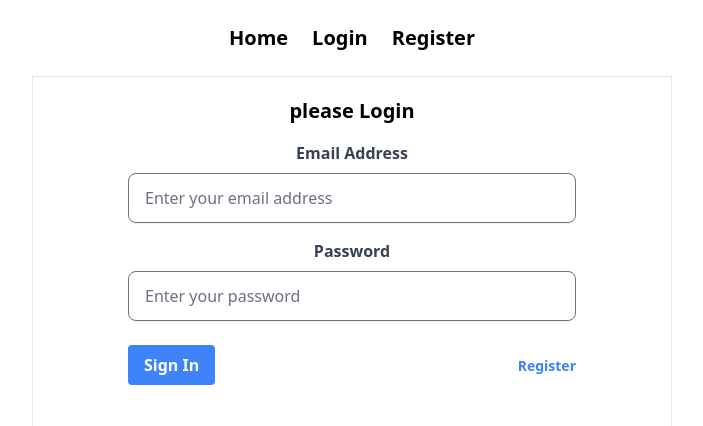
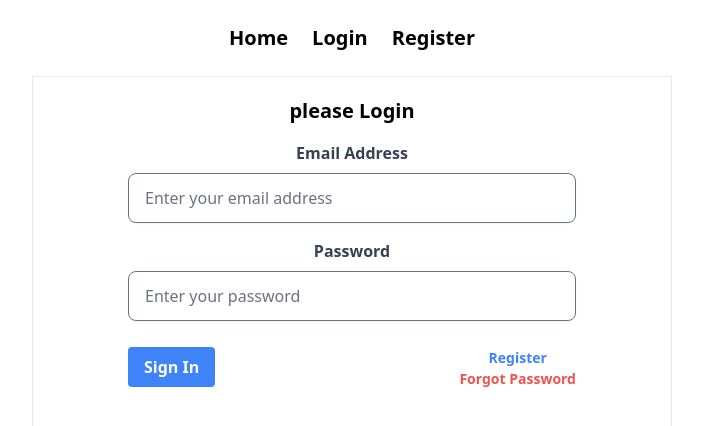
Before and after one commit to ShamimHossain1/Email_Pass_Auth-59, a React (Vite) app: page /login in a window 1280 px wide. Shown: the top 426 px of the page, without its empty margins (288-991 px from the left). Built offline with nearby package versions, Linux system fonts and the light colour scheme.

Commit message:
email authentication

```diff
--- a/src/Components/Login/Login.jsx
+++ b/src/Components/Login/Login.jsx
@@ -1,5 +1,5 @@
 import { getAuth, signInWithEmailAndPassword } from 'firebase/auth';
-import React, { useState } from 'react';
+import React, { useRef, useState } from 'react';
 import { Link } from 'react-router-dom';
 import app from '../Firebase/Firebase';
 
@@ -7,6 +7,7 @@ const auth = getAuth(app);
 const Login = () => {
     const [error, setError] = useState('');
     const [success, setSuccess] = useState('');
+    const emailRef = useRef();
 
     const handleLogin = event => {
         event.preventDefault();
@@ -32,10 +33,15 @@ const Login = () => {
         signInWithEmailAndPassword(auth, email, password)
 
             .then(result => {
-                const loggedUser = result.user;
+                const loggedUser = result.user
+                if (!loggedUser.emailVerified) {
+                    setError('Please verify your email');
+                    return;
+                }
                 setSuccess('User Login Successful');
                 setError('');
                 form.reset();
+                console.log(loggedUser)
 
             })
 
@@ -45,13 +51,26 @@ const Login = () => {
 
     }
 
+    const resetPassword =(event)=>{
+
+        const email = emailRef.current.value;
+        if(!email){
+            alert('Provide valid email address to rest')
+        }
+
+
+
+
+
+    }
+
     return (
         <div className='text-center border p-5 w-1/2 mx-auto'>
             <h2 className='font-semibold text-xl mb-4'>please Login</h2>
             <form onSubmit={handleLogin} className="mx-auto max-w-md">
                 <div className="mb-4">
                     <label htmlFor="email" className="block text-gray-700 font-bold mb-2">Email Address</label>
-                    <input type="email" id="email" name="email" className="w-full px-4 py-3 rounded-lg shadow-sm focus:outline-none focus:shadow-outline-gray" placeholder="Enter your email address" required />
+                    <input type="email" id="email" ref={emailRef} name="email" className="w-full px-4 py-3 rounded-lg shadow-sm focus:outline-none focus:shadow-outline-gray" placeholder="Enter your email address" required />
                 </div>
                 <div className="mb-6">
                     <label htmlFor="password" className="block text-gray-700 font-bold mb-2">Password</label>
@@ -59,7 +78,10 @@ const Login = () => {
                 </div>
                 <div className="flex items-center justify-between">
                     <button type="submit" className="bg-blue-500 hover:bg-blue-700 text-white font-bold py-2 px-4 rounded focus:outline-none focus:shadow-outline-blue">Sign In</button>
-                    <Link to='/register'><a href="#" className="inline-block align-baseline font-bold text-sm text-blue-500 hover:text-blue-800">Register</a></Link>
+                    <div>
+                        <Link to='/register'><a href="#" className="inline-block align-baseline font-bold text-sm text-blue-500 hover:text-blue-800">Register</a></Link>
+                        <Link onClick={resetPassword} ><p className='font-bold text-sm text-red-500 hover:text-blue-800'>Forgot Password</p></Link>
+                    </div>
 
                 </div>
                 <p className='text-green-500 font-semibold'>{success}</p>
--- a/src/Components/Register/Register.jsx
+++ b/src/Components/Register/Register.jsx
@@ -1,5 +1,5 @@
 import React, { useState } from 'react';
-import { createUserWithEmailAndPassword, getAuth } from "firebase/auth";
+import { createUserWithEmailAndPassword, getAuth, sendEmailVerification } from "firebase/auth";
 import app from '../Firebase/Firebase';
 import { Link } from 'react-router-dom';
 
@@ -49,12 +49,20 @@ const Register = () => {
             setError('')
             event.target.reset()
             setSuccess('Register SuccessFull')
+            sendVerification(loggedUser)
         })
         .catch(error =>{
             // console.log(error.message);
             setError(error.message)
         })
 
+    }
+
+    const sendVerification=(email)=>{
+        sendEmailVerification(email)
+        .then(result=>{
+            alert('please verify your email')
+        })
     }
     return (
         <div className='text-center'>
@@ -65,6 +73,7 @@ const Register = () => {
                 <p className='text-red-600'>{error}</p><br />
 
                 <input type="submit" value="Register" className='border p-2 rounded-lg ' />
+
                 <p>Already Have an account? Please <Link className='text-blue-600 underline font-semibold' to='/login'>Login</Link></p>
                 <p className='text-green-500 font-semibold'>{success}</p>
             </form>
```
